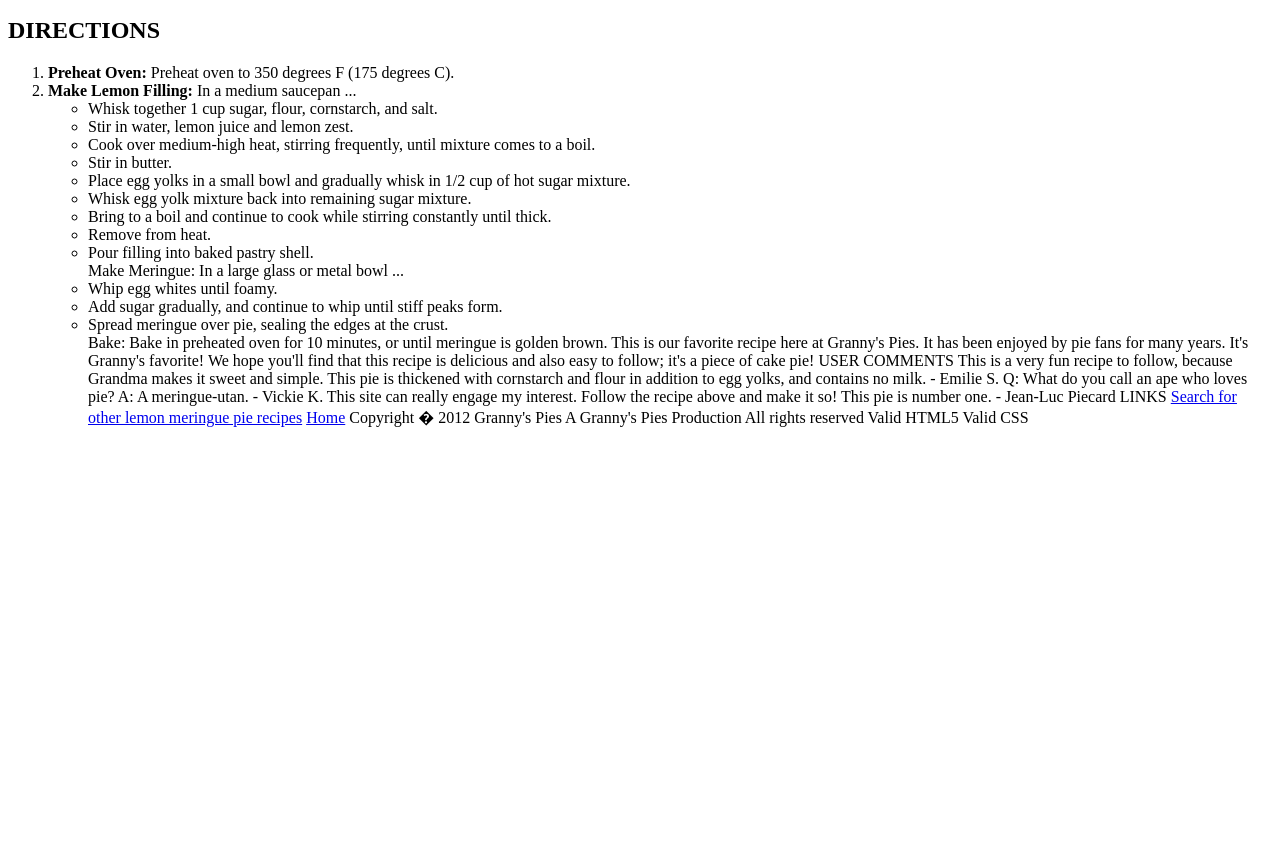
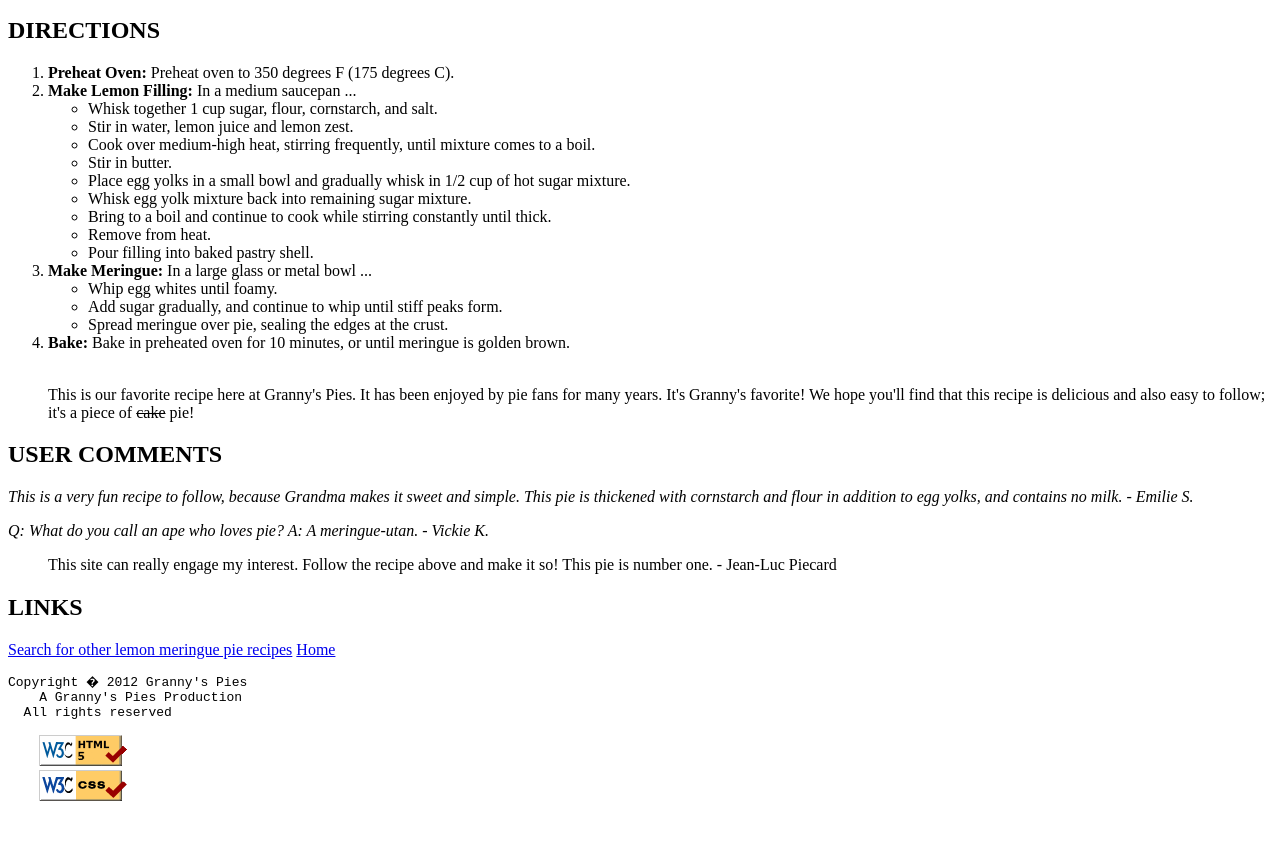
Before and after one commit to BrittanyOh/HTML-CSS-Project2, a plain HTML site: page pie.html in a window 1280 px wide. Shown: the part 787-1640 px from the top of the page. Before the commit the page ends 1231 px from the top, so only its background shows below. Drawn offline with Linux system fonts and the light colour scheme.

Commit message:
HTML Tags

```diff
--- a/pie.html
+++ b/pie.html
@@ -48,40 +48,45 @@
             <li>Bring to a boil and continue to cook while stirring constantly until thick.</li>
             <li>Remove from heat.</li>
             <li>Pour filling into baked pastry shell.</li>
-        Make Meringue: In a large glass or metal bowl ...
+          </ul>
+        <li><b>Make Meringue:</b> In a large glass or metal bowl ...</li>
+        <ul class="pie-slice">
             <li>Whip egg whites until foamy.</li>
             <li>Add sugar gradually, and continue to whip until stiff peaks form.</li>
             <li>Spread meringue over pie, sealing the edges at the crust.</li>
-        Bake: Bake in preheated oven for 10 minutes, or until meringue is golden brown.
+          </ul>
+        <li><b>Bake:</b> Bake in preheated oven for 10 minutes, or until meringue is golden brown.</li>
+<br>
+    <p> This is our favorite recipe here at Granny's Pies. It has been enjoyed by pie fans for many years. It's Granny's favorite! We hope you'll find that this recipe is delicious and also easy to follow; it's a piece of <strike>cake</strike> pie!</p>
+  </div>
 
-    This is our favorite recipe here at Granny's Pies. It has been enjoyed by pie fans for many years. It's Granny's favorite! We hope you'll find that this recipe is delicious and also easy to follow; it's a piece of cake pie!
+<div class="sections">
+    <h2>USER COMMENTS</h2>
 
-    USER COMMENTS
+        <p class="comments"><i>This is a very fun recipe to follow, because Grandma makes it sweet and simple. This pie is thickened with cornstarch and flour in addition to egg yolks, and contains no milk.
 
-        This is a very fun recipe to follow, because Grandma makes it sweet and simple. This pie is thickened with cornstarch and flour in addition to egg yolks, and contains no milk.
+        - Emilie S.</i></p>
 
-        - Emilie S.
-
-        Q: What do you call an ape who loves pie?
+        <p class="comments"><i>Q: What do you call an ape who loves pie?
         A: A meringue-utan.
 
-        - Vickie K.
+        - Vickie K.</i></p>
 
-        This site can really engage my interest. Follow the recipe above and make it so! This pie is number one.
+        <blockquote>This site can really engage my interest. Follow the recipe above and make it so! This pie is number one.
 
-        - Jean-Luc Piecard
+        - Jean-Luc Piecard</blockquote>
 
-    LINKS
+    <h2>LINKS</h2>
 
     <a href="https://www.google.com/search?source=hp&ei=dop3XM2eMY--ggfZ46nABg&q=lemon+meringue+pie+recipe&btnK=Google+Search&oq=lemon+meringue+pie+rec&gs_l=psy-ab.3.0.0l2j0i20i263l2j0l6.376.3611..5003...2.0..0.73.670.14....3..0....1..gws-wiz.....0..35i39j0i10j0i22i30.8zHhcgABRjs">Search for other lemon meringue pie recipes</a>
     <a href="index.html">Home</a>
 
-    Copyright � 2012 Granny's Pies
-        A Granny's Pies Production
-               All rights reserved
+    <pRE id="copyright">Copyright � 2012 Granny's Pies
+    A Granny's Pies Production
+  All rights reserved</prw>
 
-    Valid HTML5
-    Valid CSS
+    <img src="assets/w3c-html.png" alt="Valid HTML5"></img>
+    <img src="assets/w3c-css.png" alt="Valid CSS"></img>
 
   </body>
 </html>
```
